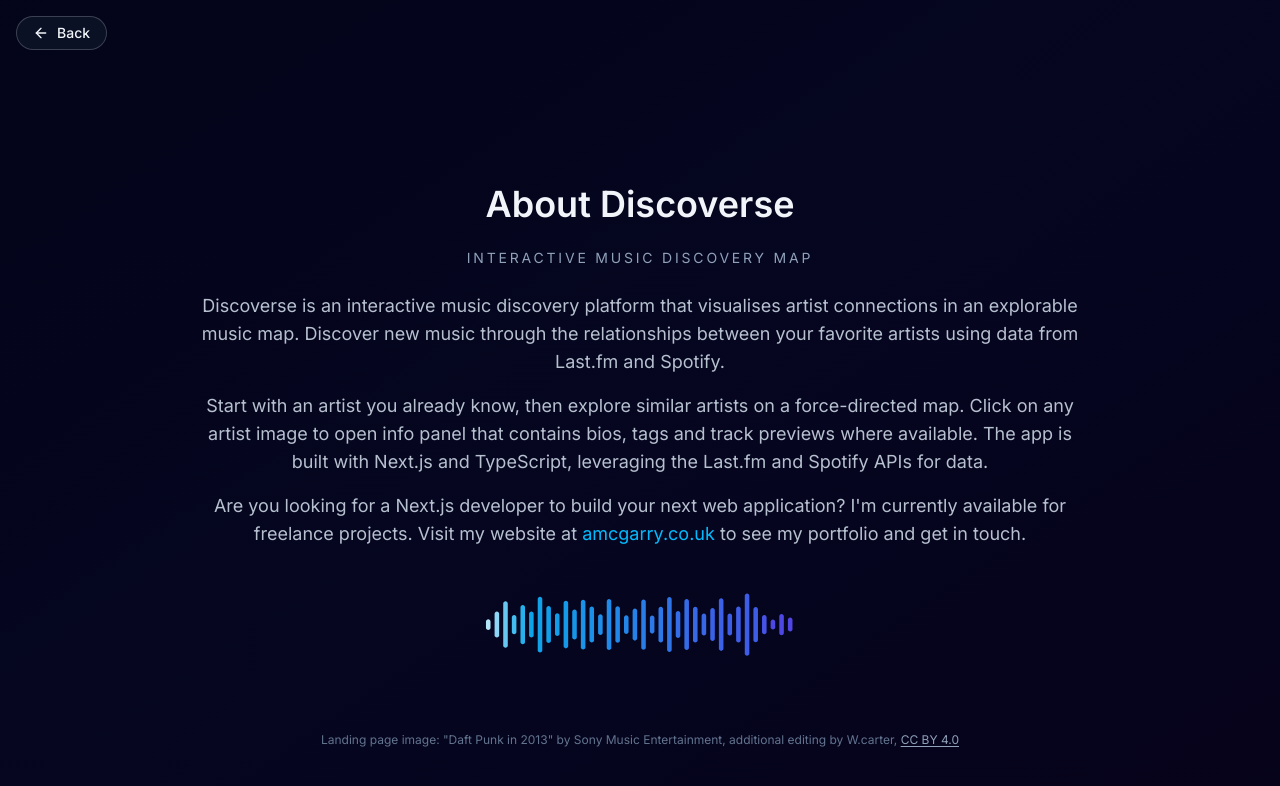
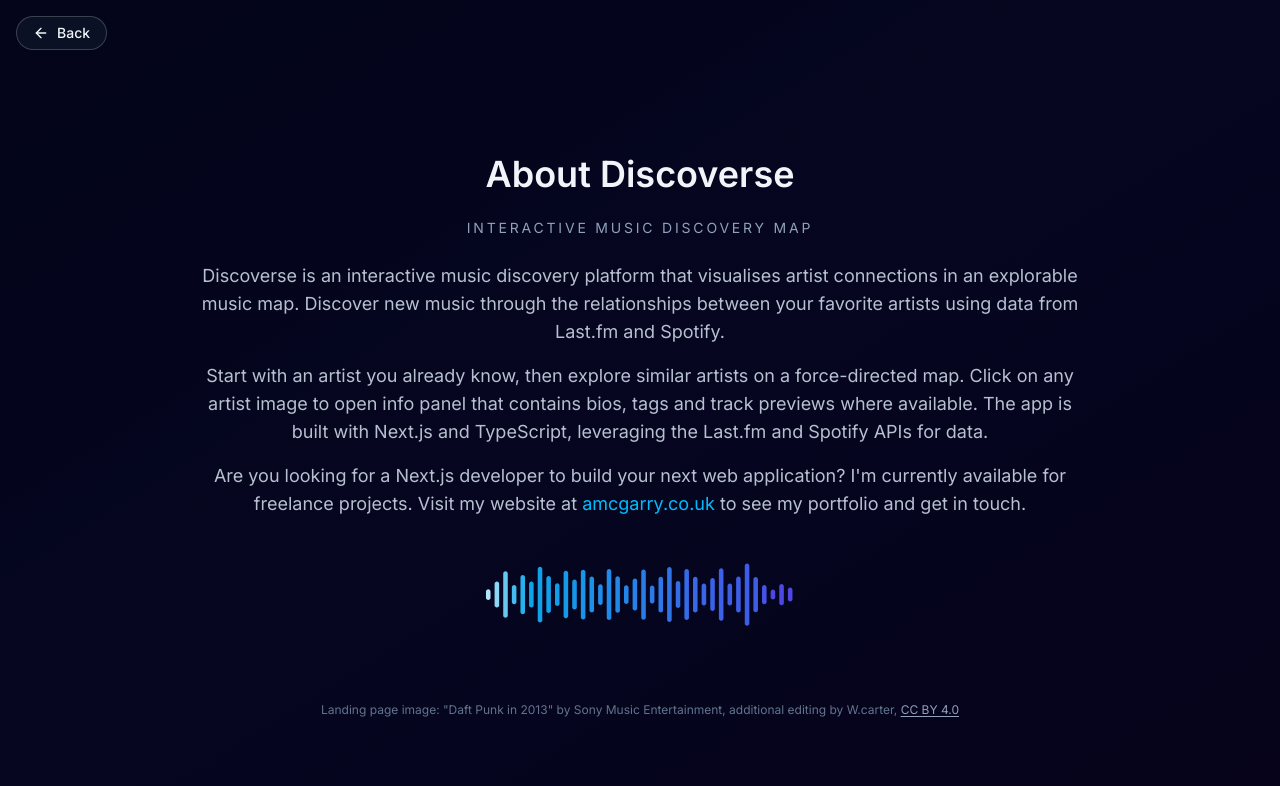
Before and after one commit to alexmc2/discoverse, a Next.js app: page /about in a window 1280 px wide. Shown: the top 786 px of the page. Built offline with nearby package versions, Linux system fonts and the light colour scheme.

Commit message:
update about page

```diff
--- a/app/about/page.tsx
+++ b/app/about/page.tsx
@@ -12,7 +12,7 @@
 
 export default function AboutPage() {
   return (
-    <main className="min-h-screen bg-gradient-to-br from-sky-950/10 via-blue-900/10 to-indigo-950/10 ">
+    <main className="h-screen overflow-y-auto sm:overflow-hidden bg-gradient-to-br from-sky-950/10 via-blue-900/10 to-indigo-950/10">
       <div className='p-4'>
         <Link
           href="/"
@@ -26,7 +26,7 @@
           </span>
         </Link>
       </div>
-      <div className="flex items-center justify-center min-h-screen px-4">
+      <div className="flex items-center justify-center px-4 py-8 sm:min-h-[calc(100vh-60px)]">
         <AboutContent />
       </div>
     </main>
```
